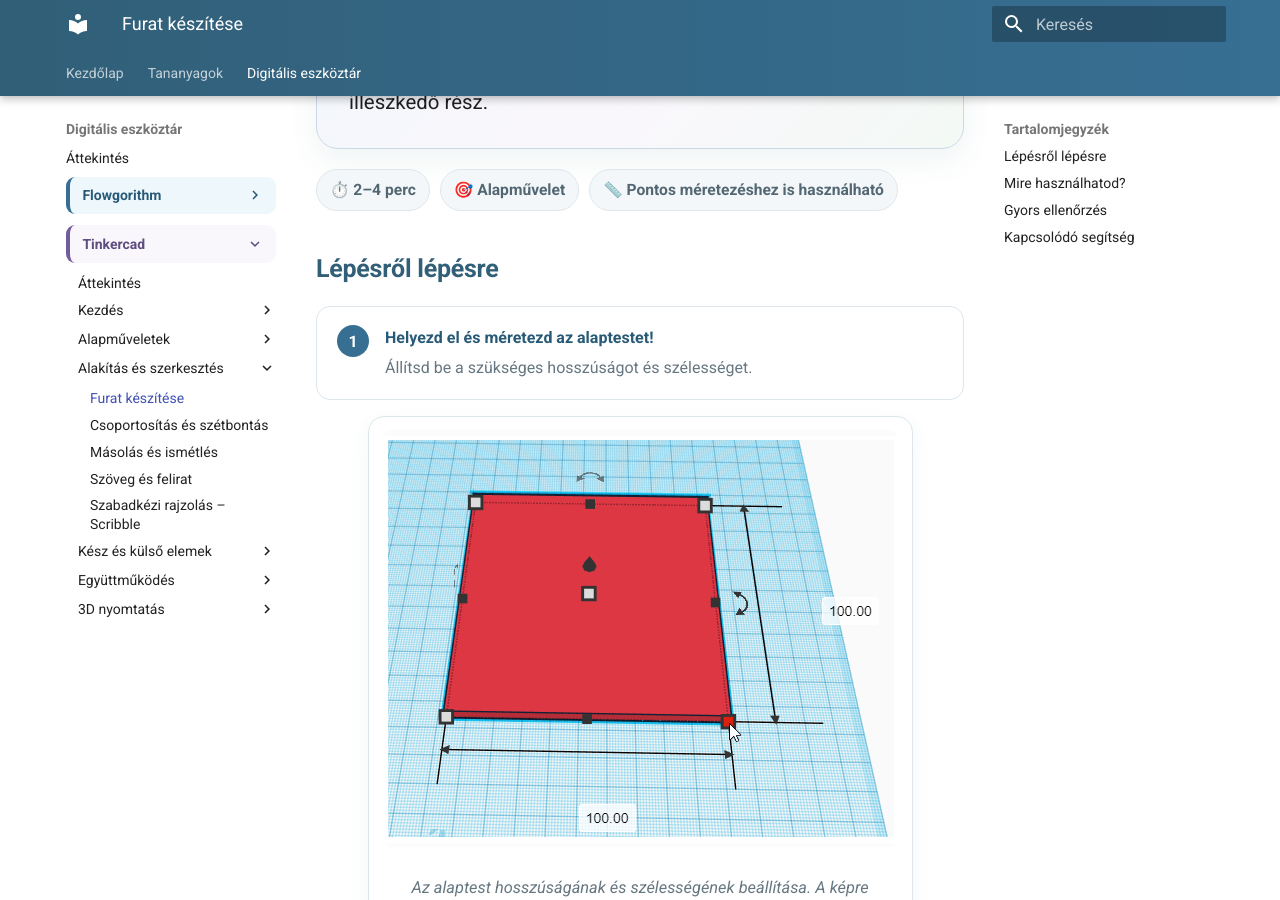
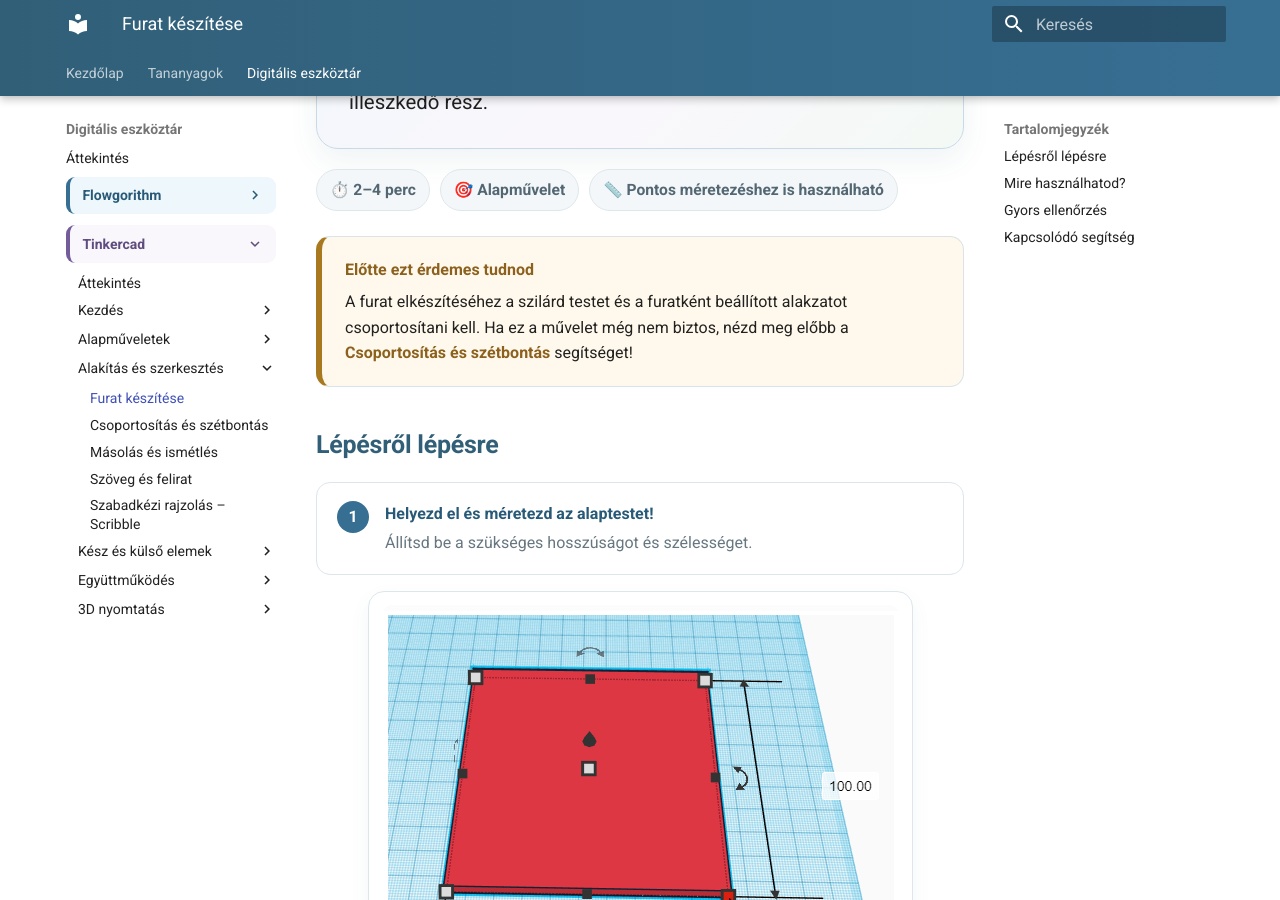
Before and after one commit to bsuszter/digitalis-eszkoztar, an MkDocs documentation site: the page built from docs/eszkoztar/tinkercad/furat.md, in a window 1280 px wide and 900 px high, scrolled down 461 px. Built offline with MkDocs 1.6.1 and Material for MkDocs 9.7.7, drawn with Linux system fonts in a browser that asks for light colours; some of the changed text lies outside the part shown.

Commit message:
Link grouping lesson before Tinkercad hole workflow

```diff
--- a/docs/eszkoztar/tinkercad/furat.md
+++ b/docs/eszkoztar/tinkercad/furat.md
@@ -13,6 +13,11 @@
   <span>⏱️ 2–4 perc</span>
   <span>🎯 Alapművelet</span>
   <span>📏 Pontos méretezéshez is használható</span>
+</div>
+
+<div class="quick-note">
+  <strong>Előtte ezt érdemes tudnod</strong>
+  <span>A furat elkészítéséhez a szilárd testet és a furatként beállított alakzatot csoportosítani kell. Ha ez a művelet még nem biztos, nézd meg előbb a <a href="../csoportositas/"><strong>Csoportosítás és szétbontás</strong></a> segítséget!</span>
 </div>
 
 ## Lépésről lépésre
@@ -110,6 +115,10 @@
 ## Kapcsolódó segítség
 
 <div class="related-grid">
+  <a href="../csoportositas/">
+    <span class="related-icon">🧩</span>
+    <span class="related-text"><strong>Csoportosítás és szétbontás</strong><small>Ha a közös kijelölést, csoportosítást vagy szétbontást szeretnéd átismételni.</small></span>
+  </a>
   <a href="../meretezes/">
     <span class="related-icon">📏</span>
     <span class="related-text"><strong>Méretezés és igazítás</strong><small>Ha pontos helyre és méretre van szükséged.</small></span>
```
